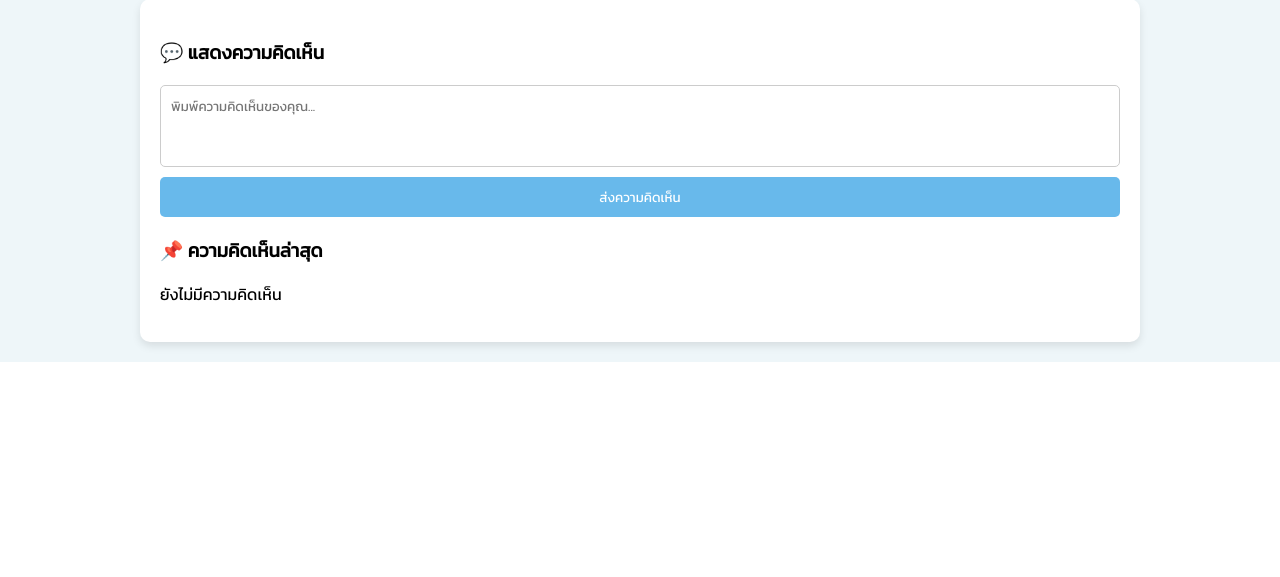
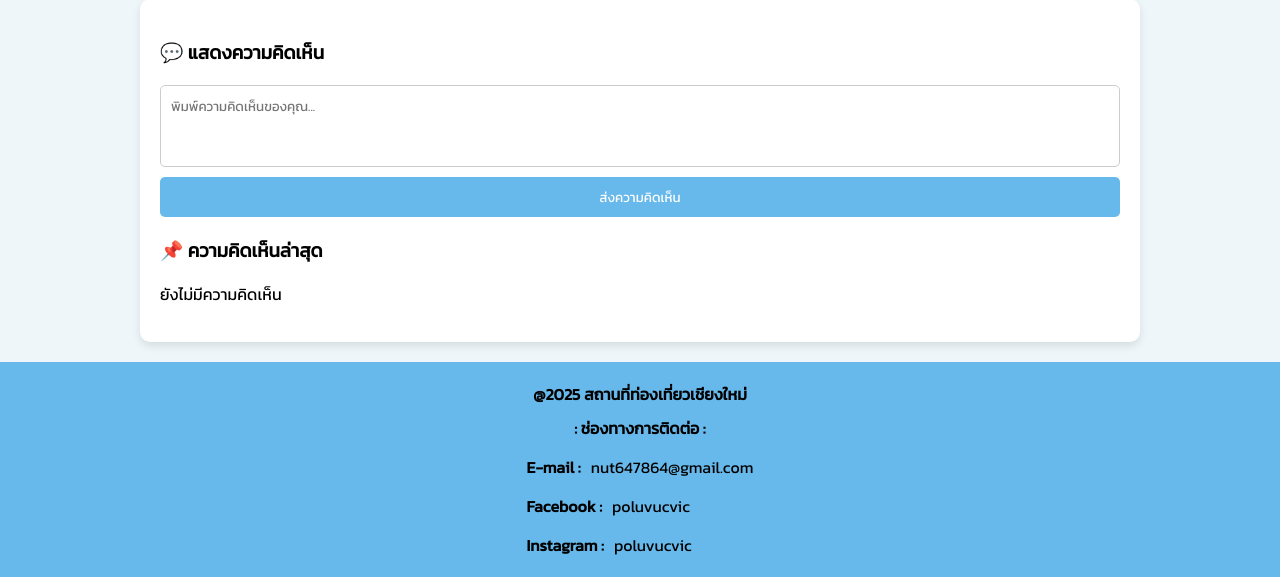
Before and after one commit to PoluvcvicNatthanun/Portfolio_Poluvcvic, a PHP site: the page made by WEB Chaingmai/สถานที่เที่ยว/ปางช้าง.php in a window 1280 px wide. Shown: the part 656-1233 px from the top of the page. Before the commit the page ends 1018 px from the top, so only its background shows below. Run offline with PHP 8.4, Linux system fonts and the light colour scheme; the visitor is signed in with stand-in values (Sample User, id 1).

Commit message:
adds/fixs contact

```diff
--- a/WEB Chaingmai/สถานที่เที่ยว/ปางช้าง.php
+++ b/WEB Chaingmai/สถานที่เที่ยว/ปางช้าง.php
@@ -49,6 +49,14 @@ if (file_exists($commentsFile)) {
         .comment-box button:hover { background-color: #43a0d6; }
         .comment { padding: 10px; border-bottom: 1px solid #ddd; }
         .comment strong { color: #2b4c7e; }
+        footer{ background-color: #68b9eb; text-align: center; padding: 20px; display: flex;
+        justify-content: center; align-items: flex-start;}
+        footer .center{ text-align: center;}
+        .footer-title{ width: 100%; text-align: center; margin-bottom: 10px;}
+        .footer-center{ text-align: center; }
+        .contact-item{ margin-top: 15px; display: flex; gap: 10px;}
+        .contact-item a{ text-decoration: none; color: black;}
+        .contact-item a:hover{color: white;}
     </style>
 </head>
 <body>
@@ -104,5 +112,29 @@ if (file_exists($commentsFile)) {
             <?php endif; ?>
         </div>
     </div>
+    <footer>
+    <div class="footer-center">
+        <div class="footer-title">
+            <strong>@2025 สถานที่ท่องเที่ยวเชียงใหม่</strong>
+        </div>
+        <strong>: ช่องทางการติดต่อ :</strong>
+        <div class="contact-item">
+            <strong>E-mail : </strong>
+            <span> nut647864@gmail.com </span>
+        </div>
+        <div class="contact-item">
+            <strong>Facebook : </strong>
+            <a href="https://www.facebook.com/poluvucvic" target="_blank">
+                 poluvucvic
+            </a>
+        </div>
+        <div class="contact-item">
+            <strong>Instagram : </strong>
+            <a href="https://www.instagram.com/poluvucvic" target="_blank">
+                 poluvucvic
+            </a>
+        </div>
+    </div>
+    </footer>
 </body>
 </html>
```
Also changed, not shown: WEB Chaingmai/สถานที่เที่ยว/วัดพระธาตุ.php (+32 -0 lines), WEB Chaingmai/สถานที่เที่ยว/สวนพฤกษศาสตร์.php (+32 -0 lines).
